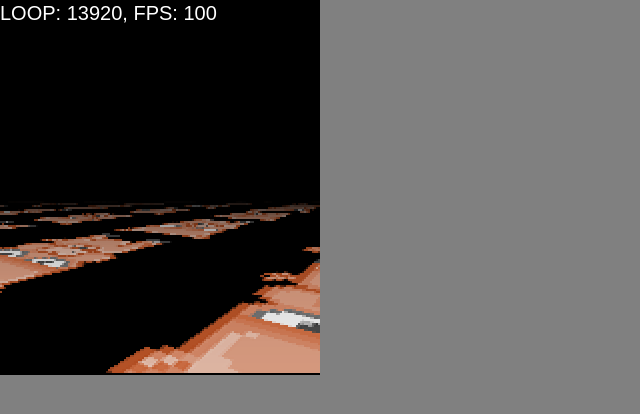
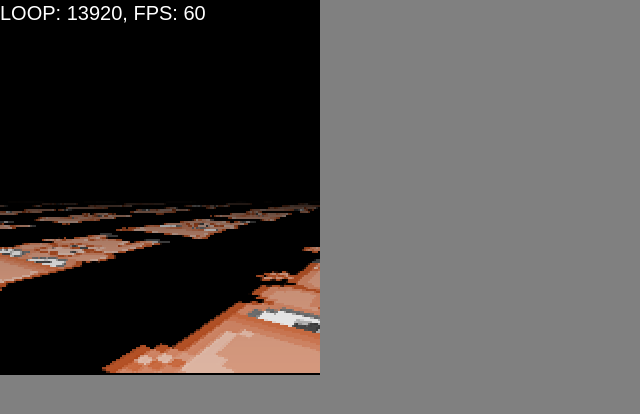
Before and after one commit to walaman/mode7, a website: page index.html in a window 1280 px wide. Shown: the full height of the page, 0-640 px from the left. Drawn offline with Linux system fonts and the light colour scheme.

Commit message:
Disable cache, use request animation frame instead

```diff
--- a/index.html
+++ b/index.html
@@ -4,7 +4,10 @@
 
         <meta name="viewport" content="width=device-width, initial-scale=1, maximum-scale=1.0, minimum-scale=1.0, user-scalable=0"; />
         <meta name="apple-mobile-web-app-capable" content="yes" />
-        <meta name="apple-mobile-web-app-status-bar-style" content="black"/>
+		<meta name="apple-mobile-web-app-status-bar-style" content="black"/>
+		<meta http-equiv="Cache-Control" content="no-cache, no-store, must-revalidate" />
+		<meta http-equiv="Pragma" content="no-cache" />
+		<meta http-equiv="Expires" content="0" />
         <meta charset='utf-8' />
 
         <!-- Place favicon.ico and apple-touch-icon.png in the root directory -->
--- a/mode7.js
+++ b/mode7.js
@@ -301,12 +301,13 @@ var init = function () {
     ctx.font = '20px Arial';
     ctx.fillText('LOOP: ' + ~~LOOP_COUNT + ', FPS: ' + ~~(totalFps / count), 0, 20);
 
+    window.requestAnimationFrame(onLoop);
   };
 
   // load image
-  IMGS = loadImages(IMGS_SRC, function(results){
+  IMGS = loadImages(IMGS_SRC, function(){
     IMG_BG_DATA_ARRAY = getRawImageData(IMG_BG).data;
-    var loop = setInterval(onLoop, 1000/FPS);
+    window.requestAnimationFrame(onLoop);
   });
 
   IMG_BG = IMGS[0];
```
